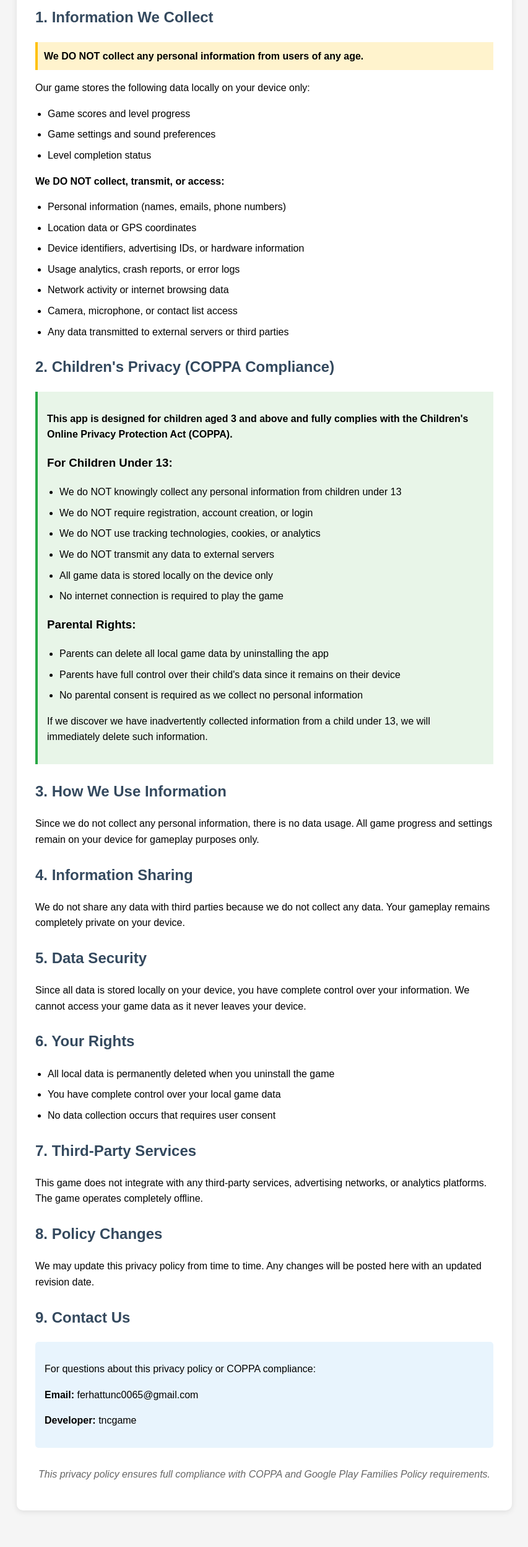
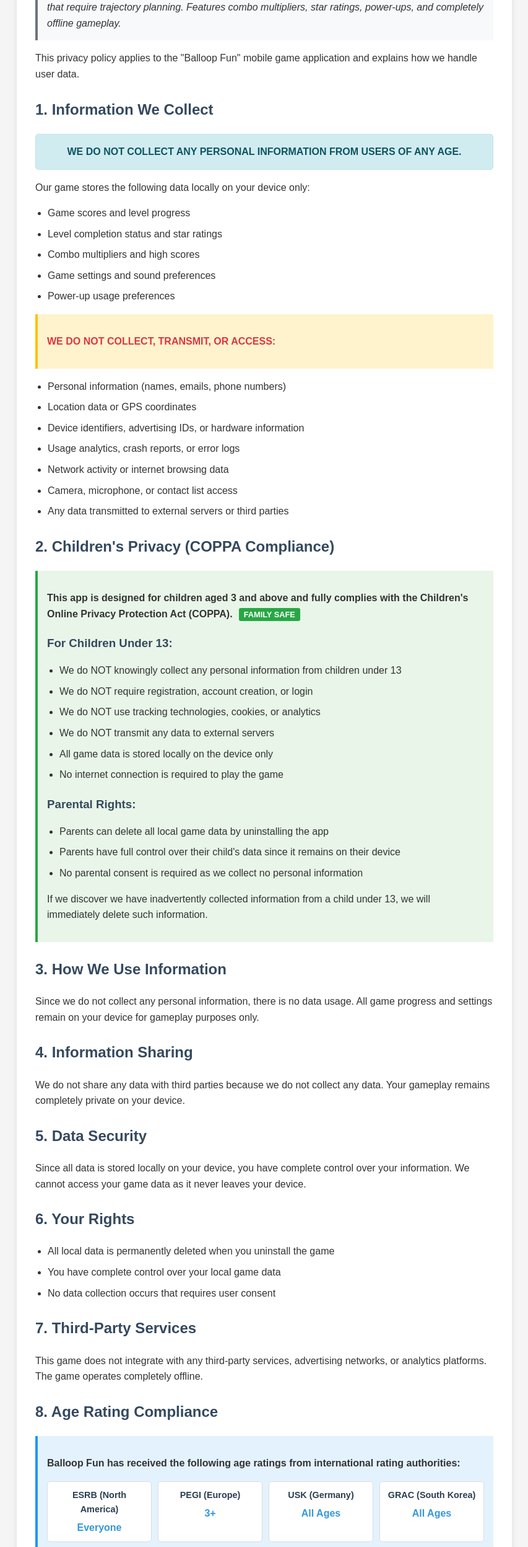
Before and after one commit to tuncdeveloper/naughty-ball-privacy-policy, a plain HTML site: page index.html in a window 1280 px wide. Shown: the part 240-2736 px from the top of the page at 62% size, without its empty margins (213-1066 px from the left). Before the commit the page ends 2697 px from the top, so only its background shows below. Drawn offline with Linux system fonts and the light colour scheme.

Commit message:
Update index.html

```diff
--- a/index.html
+++ b/index.html
@@ -3,7 +3,7 @@
 <head>
     <meta charset="UTF-8">
     <meta name="viewport" content="width=device-width, initial-scale=1.0">
-    <title>Privacy Policy - Ball Game</title>
+    <title>Privacy Policy - Balloop Fun</title>
     <style>
         body {
             font-family: Arial, sans-serif;
@@ -12,6 +12,7 @@
             margin: 0 auto;
             padding: 20px;
             background-color: #f5f5f5;
+            color: #333;
         }
         .container {
             background-color: white;
@@ -28,11 +29,17 @@
             color: #34495e;
             margin-top: 25px;
         }
+        h3 {
+            color: #34495e;
+            margin-top: 20px;
+            margin-bottom: 10px;
+        }
         .highlight {
             background-color: #fff3cd;
-            padding: 10px;
+            padding: 15px;
             border-left: 4px solid #ffc107;
             margin: 15px 0;
+            font-weight: bold;
         }
         .coppa-section {
             background-color: #e8f5e8;
@@ -40,11 +47,57 @@
             border-left: 4px solid #28a745;
             margin: 15px 0;
         }
+        .no-collect-warning {
+            background-color: #d1ecf1;
+            color: #0c5460;
+            padding: 15px;
+            border: 1px solid #bee5eb;
+            border-radius: 5px;
+            margin: 15px 0;
+            font-weight: bold;
+            text-align: center;
+        }
         .contact-info {
             background-color: #e8f4fd;
             padding: 15px;
             border-radius: 5px;
             margin-top: 20px;
+        }
+        .game-info {
+            background-color: #f8f9fa;
+            padding: 15px;
+            border-left: 4px solid #6c757d;
+            margin: 15px 0;
+            font-style: italic;
+        }
+        .ratings-section {
+            background-color: #e3f2fd;
+            padding: 15px;
+            border-left: 4px solid #2196f3;
+            margin: 15px 0;
+        }
+        .ratings-grid {
+            display: grid;
+            grid-template-columns: repeat(auto-fit, minmax(150px, 1fr));
+            gap: 10px;
+            margin: 15px 0;
+        }
+        .rating-item {
+            background-color: white;
+            padding: 10px;
+            border-radius: 5px;
+            text-align: center;
+            border: 1px solid #ddd;
+        }
+        .rating-name {
+            font-weight: bold;
+            color: #2c3e50;
+            font-size: 0.9em;
+        }
+        .rating-value {
+            color: #3498db;
+            font-weight: bold;
+            margin-top: 5px;
         }
         ul {
             padding-left: 20px;
@@ -57,34 +110,64 @@
             margin-top: 30px;
             font-style: italic;
             color: #666;
+            border-top: 1px solid #eee;
+            padding-top: 20px;
         }
-        .warning {
-            background-color: #f8d7da;
-            color: #721c24;
-            padding: 15px;
-            border: 1px solid #f5c6cb;
-            border-radius: 5px;
-            margin: 15px 0;
+        .important-text {
+            color: #dc3545;
+            font-weight: bold;
+        }
+        .safe-badge {
+            background-color: #28a745;
+            color: white;
+            padding: 3px 8px;
+            border-radius: 3px;
+            font-size: 0.8em;
+            font-weight: bold;
+            margin-left: 10px;
+        }
+        @media (max-width: 600px) {
+            body {
+                padding: 10px;
+            }
+            .container {
+                padding: 20px;
+            }
+            .ratings-grid {
+                grid-template-columns: 1fr;
+            }
         }
     </style>
 </head>
 <body>
     <div class="container">
-        <h1>Privacy Policy</h1>
+        <h1>Privacy Policy - Balloop Fun</h1>
         <p><strong>Last Updated:</strong> September 2025</p>
-        <p>This privacy policy applies to our mobile ball game and explains how we handle user data.</p>
+
+        <div class="game-info">
+            <strong>About Balloop Fun:</strong> Bounce the ball to pop balloon targets across multiple levels with obstacles that require trajectory planning. Features combo multipliers, star ratings, power-ups, and completely offline gameplay.
+        </div>
+
+        <p>This privacy policy applies to the "Balloop Fun" mobile game application and explains how we handle user data.</p>
 
         <h2>1. Information We Collect</h2>
-        <div class="highlight">
-            <strong>We DO NOT collect any personal information from users of any age.</strong>
+
+        <div class="no-collect-warning">
+            WE DO NOT COLLECT ANY PERSONAL INFORMATION FROM USERS OF ANY AGE.
         </div>
+
         <p>Our game stores the following data locally on your device only:</p>
         <ul>
             <li>Game scores and level progress</li>
+            <li>Level completion status and star ratings</li>
+            <li>Combo multipliers and high scores</li>
             <li>Game settings and sound preferences</li>
-            <li>Level completion status</li>
+            <li>Power-up usage preferences</li>
         </ul>
-        <p><strong>We DO NOT collect, transmit, or access:</strong></p>
+
+        <div class="highlight">
+            <p class="important-text">WE DO NOT COLLECT, TRANSMIT, OR ACCESS:</p>
+        </div>
         <ul>
             <li>Personal information (names, emails, phone numbers)</li>
             <li>Location data or GPS coordinates</li>
@@ -97,7 +180,7 @@
 
         <h2>2. Children's Privacy (COPPA Compliance)</h2>
         <div class="coppa-section">
-            <p><strong>This app is designed for children aged 3 and above and fully complies with the Children's Online Privacy Protection Act (COPPA).</strong></p>
+            <p><strong>This app is designed for children aged 3 and above and fully complies with the Children's Online Privacy Protection Act (COPPA).</strong><span class="safe-badge">FAMILY SAFE</span></p>
 
             <h3>For Children Under 13:</h3>
             <ul>
@@ -138,10 +221,48 @@
         <h2>7. Third-Party Services</h2>
         <p>This game does not integrate with any third-party services, advertising networks, or analytics platforms. The game operates completely offline.</p>
 
-        <h2>8. Policy Changes</h2>
+        <h2>8. Age Rating Compliance</h2>
+        <div class="ratings-section">
+            <p><strong>Balloop Fun has received the following age ratings from international rating authorities:</strong></p>
+
+            <div class="ratings-grid">
+                <div class="rating-item">
+                    <div class="rating-name">ESRB (North America)</div>
+                    <div class="rating-value">Everyone</div>
+                </div>
+                <div class="rating-item">
+                    <div class="rating-name">PEGI (Europe)</div>
+                    <div class="rating-value">3+</div>
+                </div>
+                <div class="rating-item">
+                    <div class="rating-name">USK (Germany)</div>
+                    <div class="rating-value">All Ages</div>
+                </div>
+                <div class="rating-item">
+                    <div class="rating-name">GRAC (South Korea)</div>
+                    <div class="rating-value">All Ages</div>
+                </div>
+                <div class="rating-item">
+                    <div class="rating-name">IARC Generic</div>
+                    <div class="rating-value">3+</div>
+                </div>
+                <div class="rating-item">
+                    <div class="rating-name">ACB (Australia)</div>
+                    <div class="rating-value">General</div>
+                </div>
+                <div class="rating-item">
+                    <div class="rating-name">ClassInd (Brazil)</div>
+                    <div class="rating-value">All Ages</div>
+                </div>
+            </div>
+
+            <p>The game content is completely family-friendly with no violence, profanity, or inappropriate content.</p>
+        </div>
+
+        <h2>9. Policy Changes</h2>
         <p>We may update this privacy policy from time to time. Any changes will be posted here with an updated revision date.</p>
 
-        <h2>9. Contact Us</h2>
+        <h2>10. Contact Us</h2>
         <div class="contact-info">
             <p>For questions about this privacy policy or COPPA compliance:</p>
             <p><strong>Email:</strong> ferhattunc0065@gmail.com</p>
@@ -149,6 +270,8 @@
         </div>
 
         <div class="footer">
+            <p><strong>Balloop Fun - Safe, Family-Friendly Gaming</strong></p>
+            <p>No data collection | Completely offline | COPPA compliant</p>
             <p>This privacy policy ensures full compliance with COPPA and Google Play Families Policy requirements.</p>
         </div>
     </div>
```
